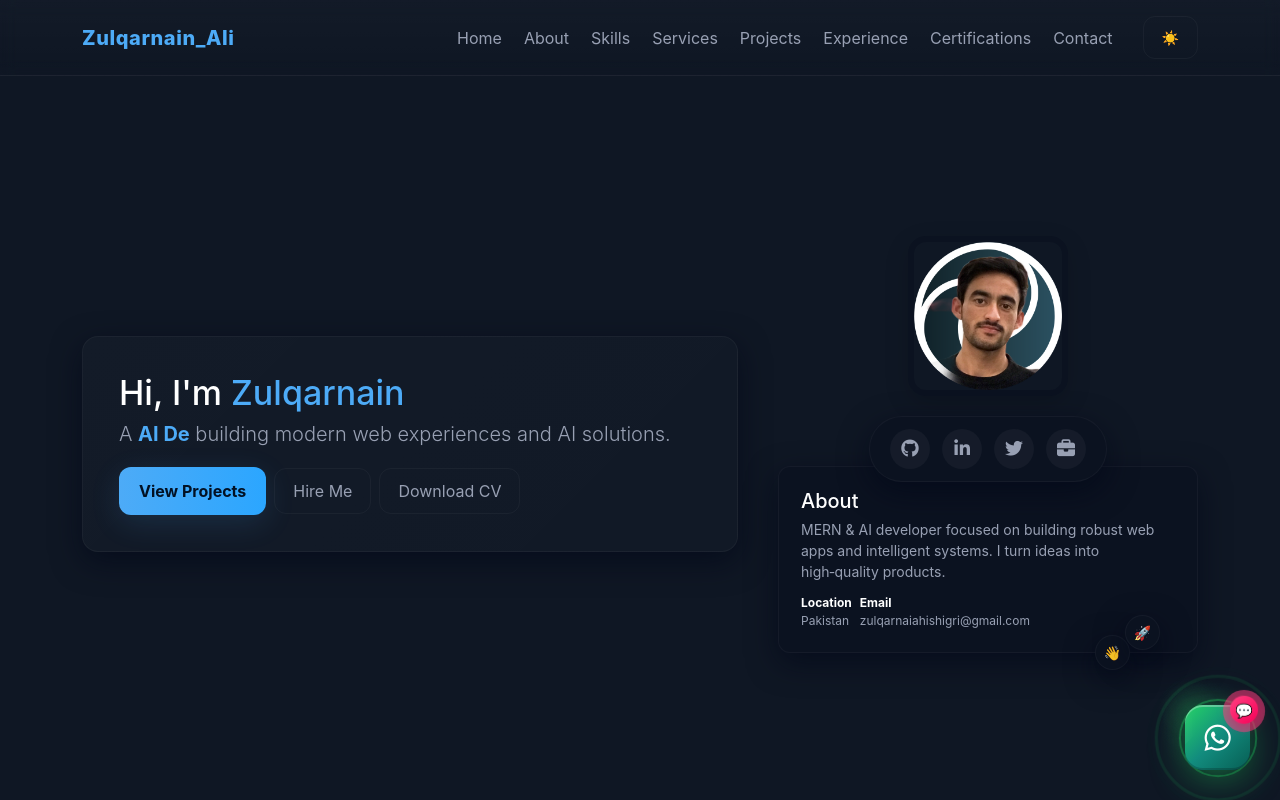
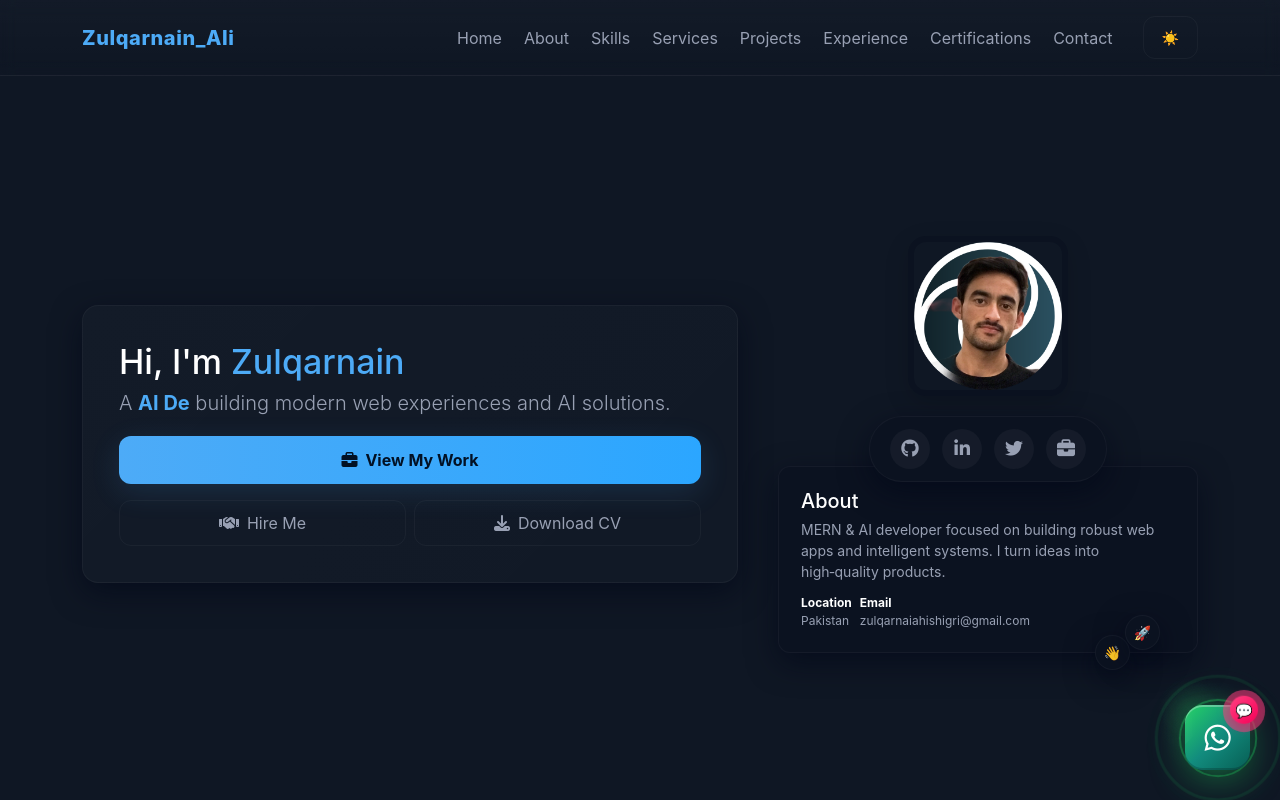
Before and after one commit to ZulqarnainAliShigri/my-portfolio, a React (Create React App) app: page / in a window 1280 px wide. Shown: the top 800 px of the page. Built offline with nearby package versions, Linux system fonts and the light colour scheme.

Commit message:
Refactor CTA section with new layout and icons

```diff
--- a/src/components/Hero.js
+++ b/src/components/Hero.js
@@ -18,11 +18,28 @@ const Hero = ({ currentPhrase }) => {
           <div className="hero-card">
             <div className="h1">Hi, I'm <span className="accent">Zulqarnain</span></div>
             <p className="lead">A <span className="type">{currentPhrase}</span> building modern web experiences and AI solutions.</p>
-            <div className="cta-row">
-              <a href="#projects" className="btn btn-primary-custom me-2">View Projects</a>
-              <a href="#contact" className="btn btn-ghost">Hire Me</a>
-              <button onClick={downloadCV} className="btn btn-ghost ms-2">Download CV</button>
-            </div>
+<div className="cta-row">
+  <div className="row g-2">
+    <div className="col-12">
+      <a href="#projects" className="btn btn-primary-custom w-100 mb-2">
+        <i className="fas fa-briefcase me-2"></i>
+        View My Work
+      </a>
+    </div>
+    <div className="col-6">
+      <a href="#contact" className="btn btn-ghost w-100">
+        <i className="fas fa-handshake me-2"></i>
+        Hire Me
+      </a>
+    </div>
+    <div className="col-6">
+      <button onClick={downloadCV} className="btn btn-ghost w-100">
+        <i className="fas fa-download me-2"></i>
+        Download CV
+      </button>
+    </div>
+  </div>
+</div>
           </div>
 
           <aside className="profile-container">
```
